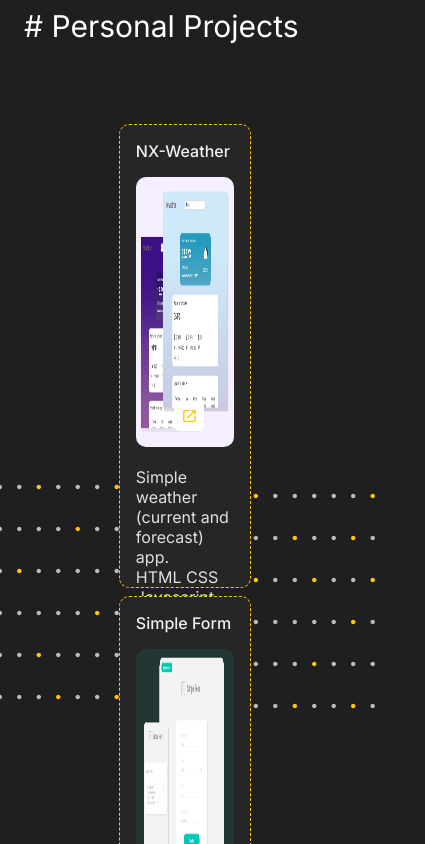
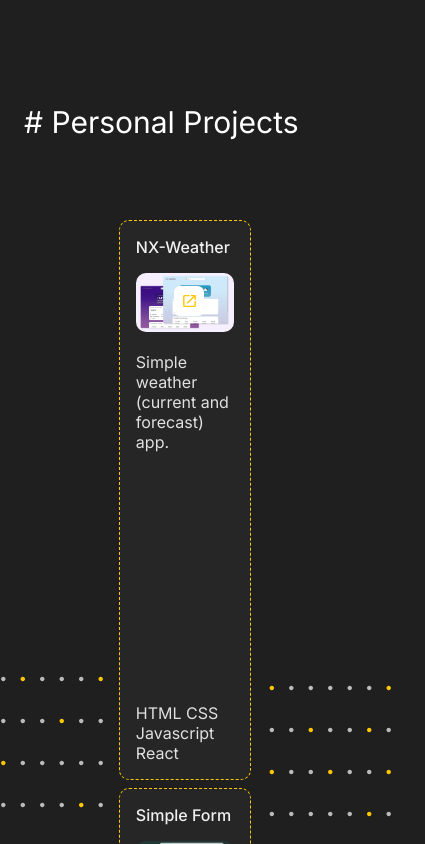
Before and after one commit to NakajimaDaniel/personal-site, a Next.js app: page / in a window 390 px wide. Shown: the part 860-1704 px from the top of the page, 425 px wide, since content can reach past the window. Built offline with nearby package versions, Linux system fonts and the light colour scheme.

Commit message:
fix: project responsive adjs

```diff
--- a/src/components/Projects/projects.module.scss
+++ b/src/components/Projects/projects.module.scss
@@ -6,6 +6,8 @@
   margin: 1.5rem;
   display: flex;
   flex-direction: column;
+  padding-top: 6rem;
+  margin-bottom: 0rem;
 
   span {
     font-size: 30px;
@@ -21,13 +23,13 @@
   display: flex;
   flex-direction: column;
   width: 100%;
-  max-width: 30rem;
+  max-width: 35rem;
   background-color: #262626;
   padding: 1rem;
   border-radius: 10px;
   justify-self: center;
   border: dashed 1px #FFC700;
-  height: 29rem;
+  height: 35rem;
 
   &:hover {
     border: dashed 1px #FFECA8;
@@ -52,6 +54,10 @@
   height: 100%;
   padding-top: 1rem;
 
+  p:first-child {
+    padding-bottom: 1rem;
+  }
+
   p {
     font: 400 1rem "Inter";
     color: #E0E0E0;
@@ -65,9 +71,7 @@
 
   img:first-child {
     width: 100%;
-    max-height: 286px;
     border-radius: 10px;
-    height: 270px;
   }
 
 
@@ -127,16 +131,20 @@
   grid-template-columns: 1fr 1fr;
   align-content: center;
   align-items: center;
-  gap: 30vw;
+  gap: 20vw;
 }
 
 .ProjectsMainWrapper {
   display: flex;
   flex-direction: row;
-
   justify-content: center;
   align-items: center;
-  padding-bottom: 5rem;
+  padding-bottom: 2rem;
+
+  > img {
+    padding-left: 1rem;
+    padding-right: 1rem;
+  }
 
 }
 
```
